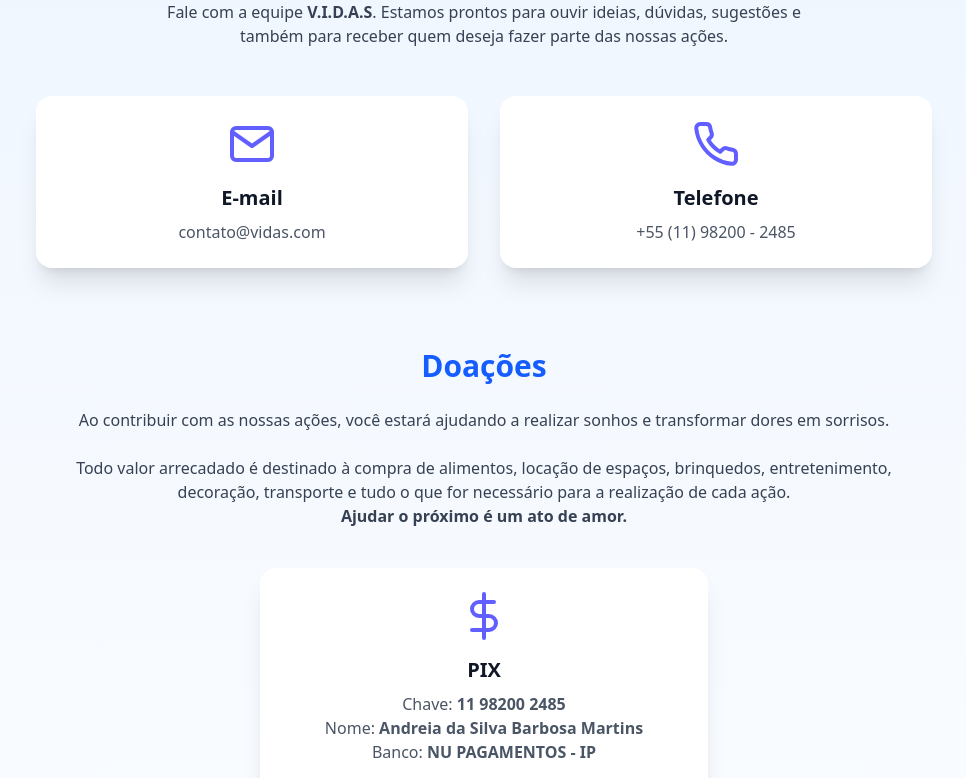
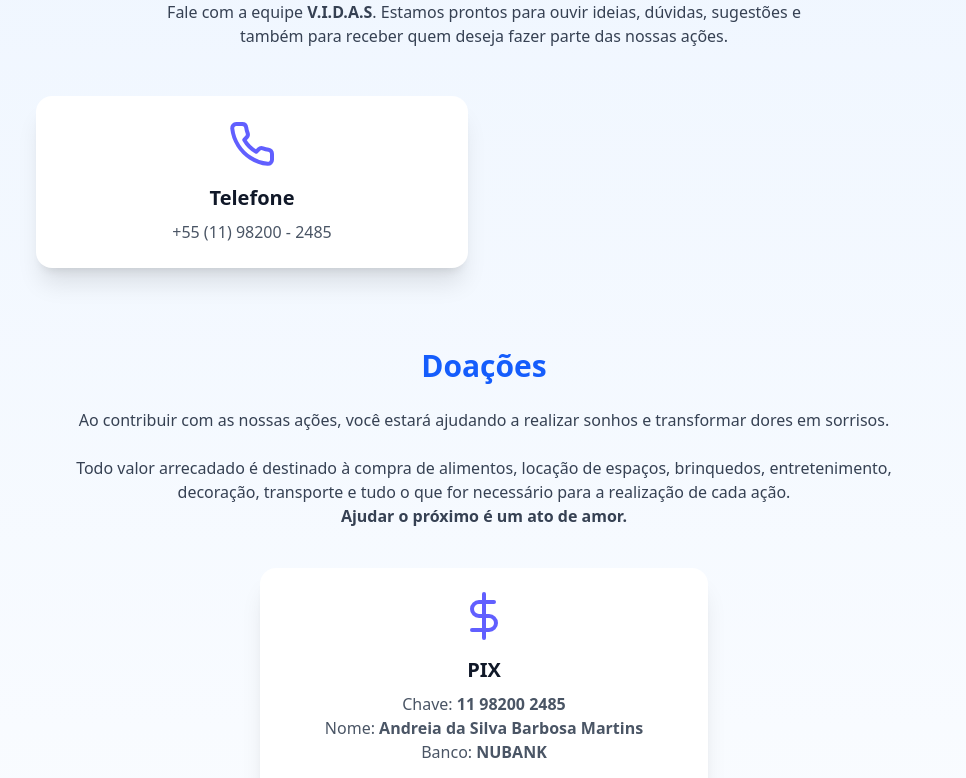
Before and after one commit to thubrito/Vidas, a React (Vite) app: page /contato in a window 1280 px wide. Shown: the part 200-978 px from the top of the page, without its empty margins (156-1122 px from the left). Built offline with nearby package versions, Linux system fonts and the light colour scheme.

Commit message:
removendo seção de e-mail e atualizando nome do banco para NUBANK na página de Contato

```diff
--- a/src/pages/Contact.tsx
+++ b/src/pages/Contact.tsx
@@ -1,6 +1,5 @@
 // pages/contact.tsx
 import {
-  FiMail,
   FiPhone,
   FiInstagram,
   FiDollarSign,
@@ -42,18 +41,6 @@ export default function Contact() {
 
       {/* EMAIL E TELEFONE */}
       <div className="grid md:grid-cols-2 gap-8 max-w-4xl mx-auto">
-        <div
-          className={`shadow-xl rounded-2xl p-6 transition-transform duration-500 hover:scale-105 ${
-            isDark ? "bg-[#2A2A2A]" : "bg-white"
-          }`}
-        >
-          <FiMail className="text-5xl text-indigo-500 mx-auto mb-4" />
-          <h3 className="text-xl font-semibold mb-2">E-mail</h3>
-          <p className={`${isDark ? "text-gray-300" : "text-gray-600"}`}>
-            contato@vidas.com
-          </p>
-        </div>
-
         <div
           className={`shadow-xl rounded-2xl p-6 transition-transform duration-500 hover:scale-105 ${
             isDark ? "bg-[#2A2A2A]" : "bg-white"
@@ -114,7 +101,7 @@ export default function Contact() {
             Nome: <strong>Andreia da Silva Barbosa Martins</strong>
 
           <p className={`${isDark ? "text-gray-300" : "text-gray-600"}`}></p>
-            Banco: <strong>NU PAGAMENTOS - IP</strong>
+            Banco: <strong>NUBANK</strong>
           </p>
 
           <button
```
